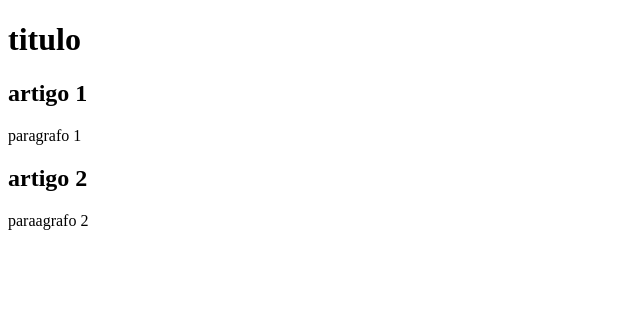
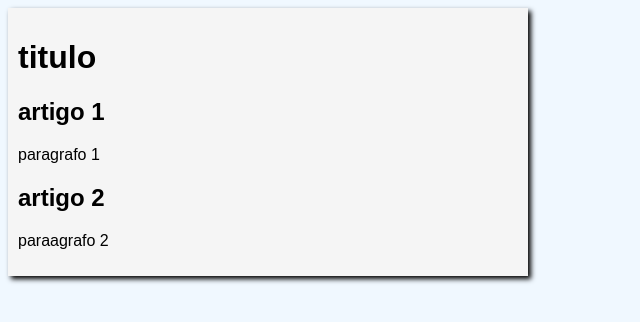
Before and after one commit to wallames1/projeto-site, a plain HTML site: page index.html in a window 1280 px wide. Shown: the whole page, without its empty margins (0-640 px from the left). Drawn offline with Linux system fonts and the light colour scheme.

Commit message:
iniciei o design

```diff
--- /dev/null
+++ b/estilos/style.css
@@ -0,0 +1,15 @@
+* {
+    font-family: Arial, Helvetica, sans-serif;
+    size: 12px;
+
+}
+body{
+    background-color: aliceblue;
+}
+main{
+    background-color: whitesmoke;
+    margin: 0px;
+    padding: 10px;
+    width: 500px;
+    box-shadow: 3px 3px 5px black;
+}
--- a/index.html
+++ b/index.html
@@ -4,6 +4,7 @@
     <meta charset="UTF-8">
     <meta name="viewport" content="width=device-width, initial-scale=1.0">
     <title>titulo</title>
+    <link rel="stylesheet" href="estilos/style.css">
 </head>
 <body>
     <main>
```
